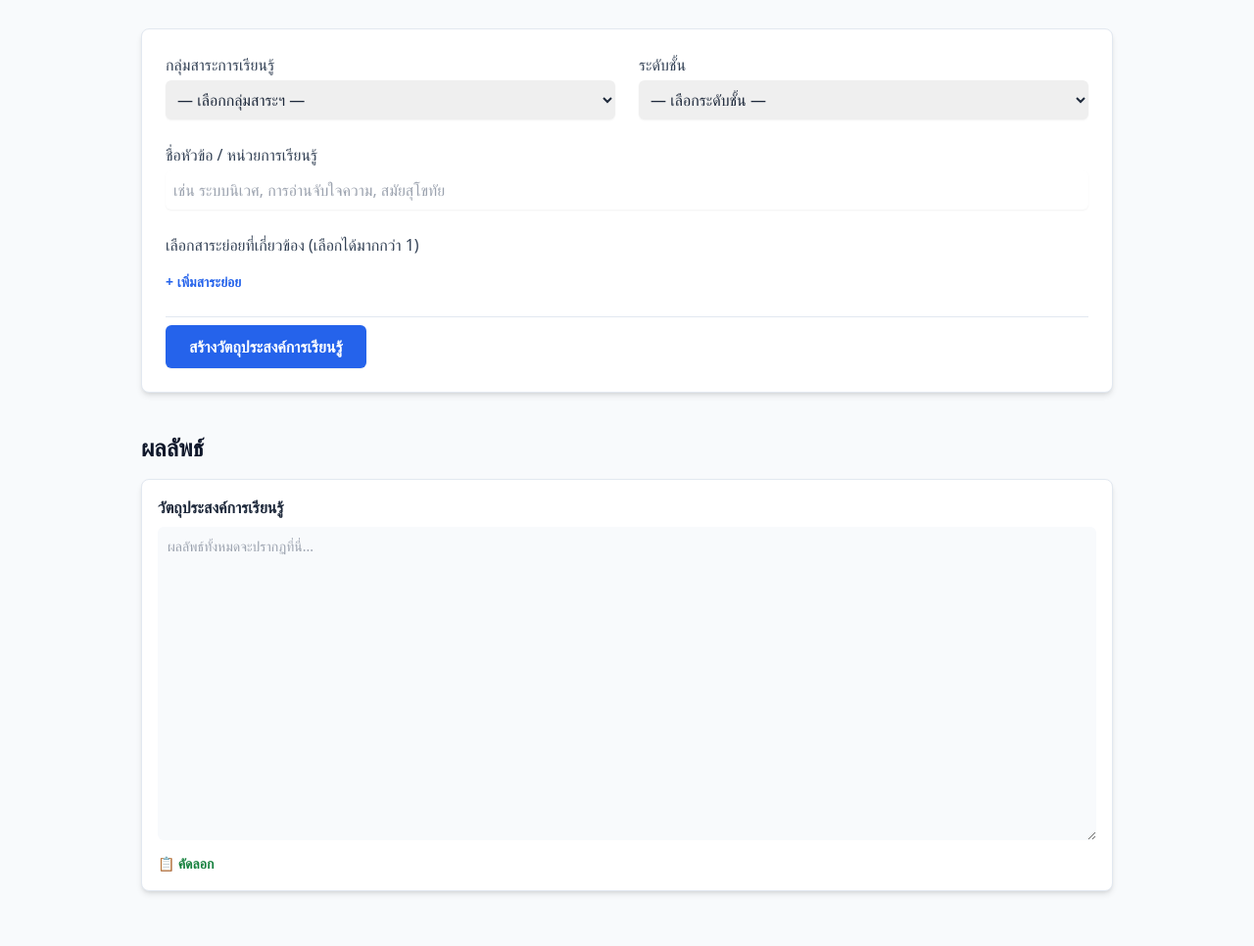
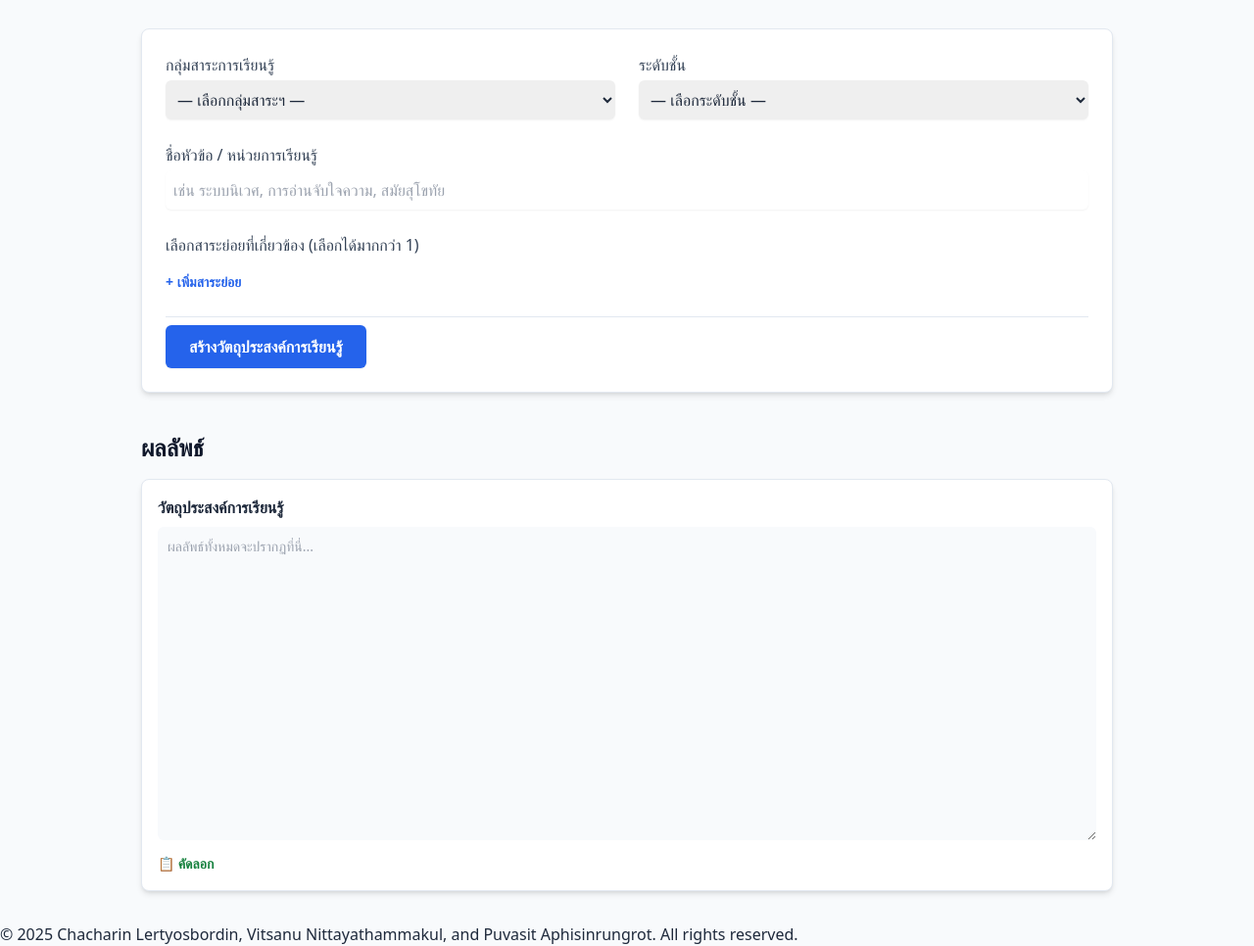
Before and after one commit to cha-sys-test/obj-assistance, a plain HTML site: page index.html in a window 1280 px wide. Shown: the part 99-1065 px from the top of the page at 98% size. Before the commit the page ends 1041 px from the top, so only its background shows below. Drawn offline with nearby package versions, Linux system fonts and the light colour scheme.

Commit message:
Update index.html

```diff
--- a/index.html
+++ b/index.html
@@ -226,4 +226,5 @@
     </section>
   </main>
 </body>
+<foot> © 2025 Chacharin Lertyosbordin, Vitsanu Nittayathammakul, and Puvasit Aphisinrungrot. All rights reserved. </foot>
 </html>
```
